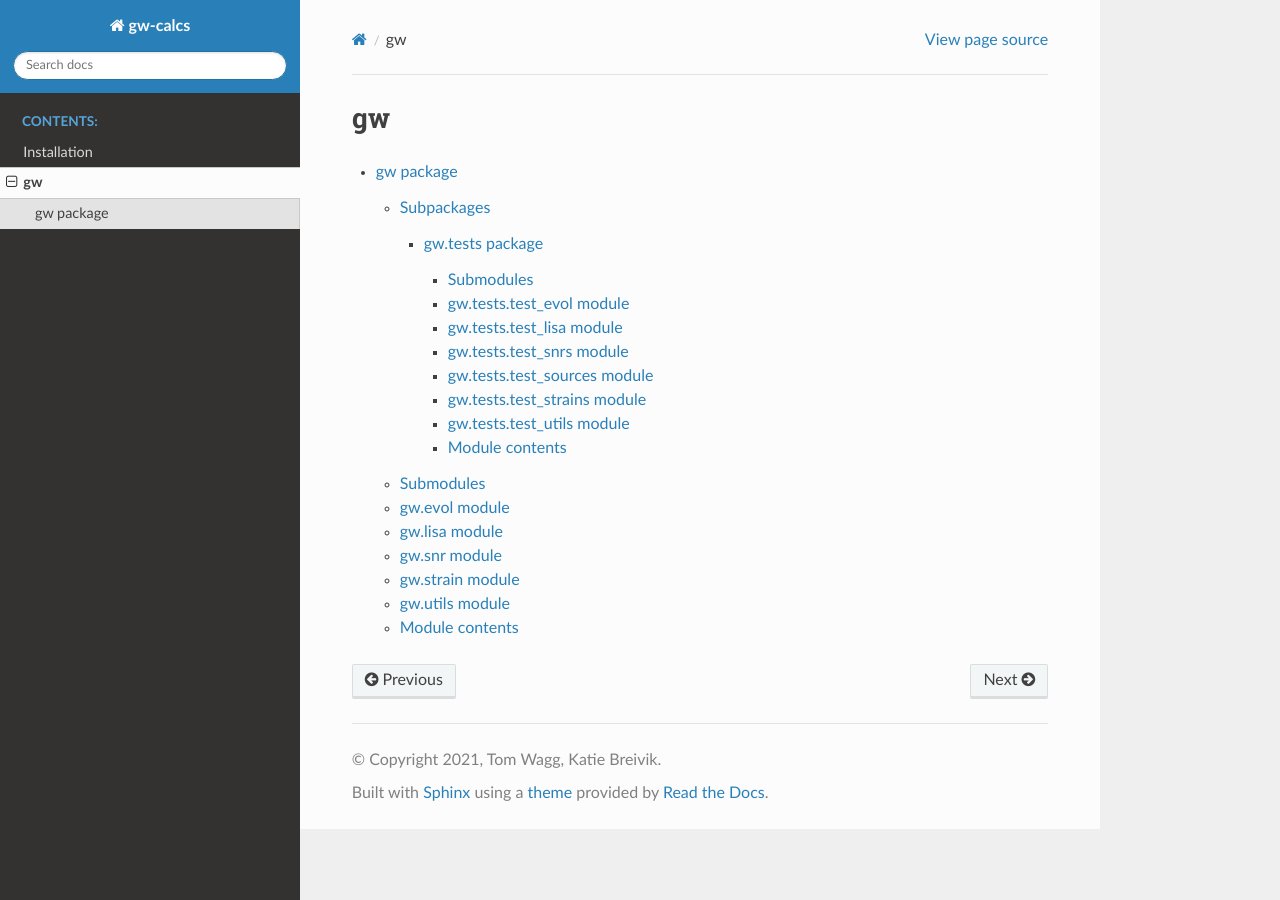
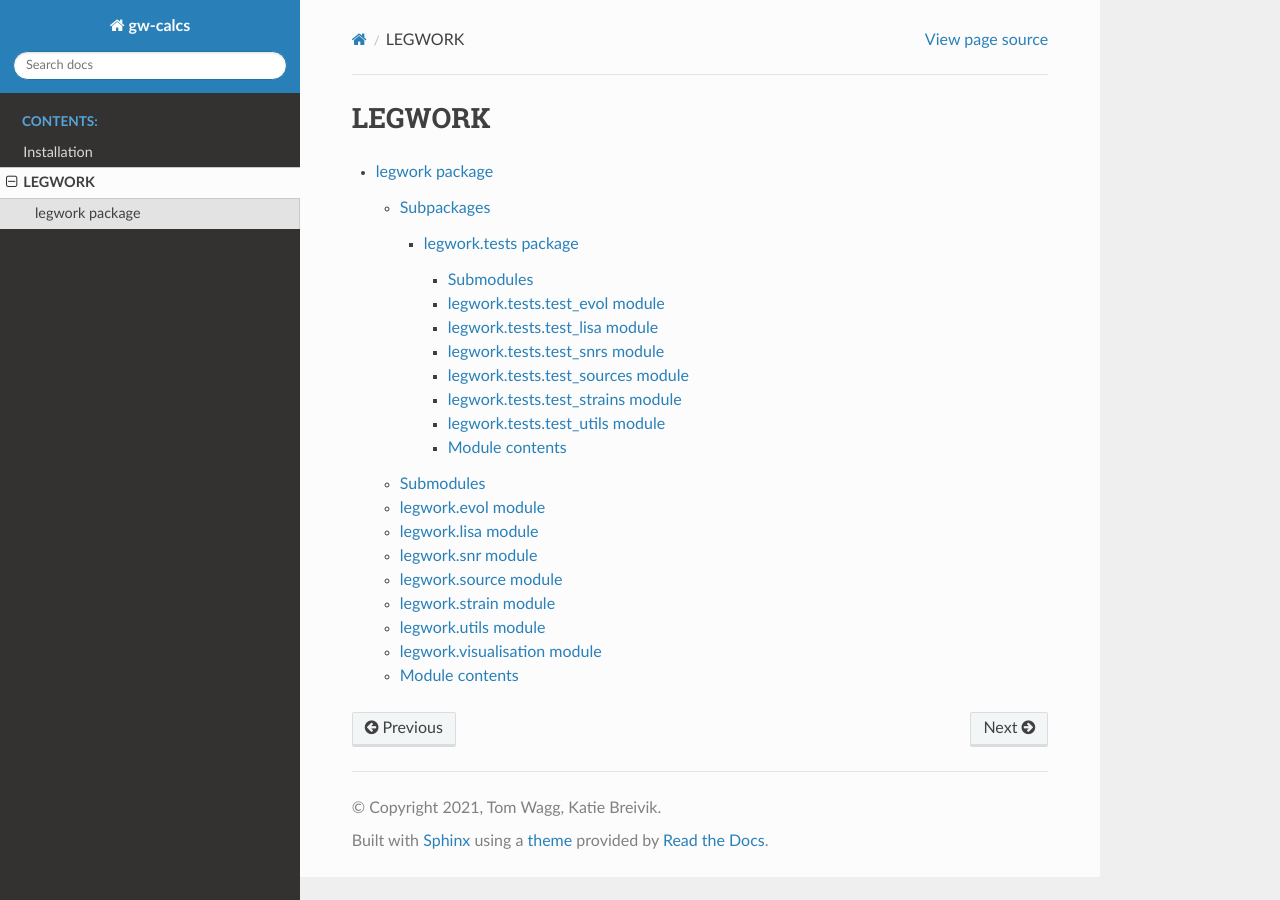
Before and after one commit to TeamLEGWORK/LEGWORK, a Sphinx documentation site: the page built from docs/modules.rst, in a window 1280 px wide. Built offline with Sphinx 7.4.7 and the Read the Docs theme 2.0.0, drawn with Linux system fonts in a browser that asks for light colours.

Commit message:
updating docs

```diff
--- a/docs/gw.rst
+++ /dev/null
@@ -1,62 +0,0 @@
-gw package
-==========
-
-Subpackages
------------
-
-.. toctree::
-   :maxdepth: 4
-
-   gw.tests
-
-Submodules
-----------
-
-gw.evol module
---------------
-
-.. automodule:: gw.evol
-   :members:
-   :undoc-members:
-   :show-inheritance:
-
-gw.lisa module
---------------
-
-.. automodule:: gw.lisa
-   :members:
-   :undoc-members:
-   :show-inheritance:
-
-gw.snr module
--------------
-
-.. automodule:: gw.snr
-   :members:
-   :undoc-members:
-   :show-inheritance:
-
-
-gw.strain module
-----------------
-
-.. automodule:: gw.strain
-   :members:
-   :undoc-members:
-   :show-inheritance:
-
-gw.utils module
----------------
-
-.. automodule:: gw.utils
-   :members:
-   :undoc-members:
-   :show-inheritance:
-
-Module contents
----------------
-
-.. automodule:: gw
-   :members:
-   :undoc-members:
-   :show-inheritance:
--- a/docs/gw.tests.rst
+++ /dev/null
@@ -1,61 +0,0 @@
-gw.tests package
-================
-
-Submodules
-----------
-
-gw.tests.test\_evol module
---------------------------
-
-.. automodule:: gw.tests.test_evol
-   :members:
-   :undoc-members:
-   :show-inheritance:
-
-gw.tests.test\_lisa module
---------------------------
-
-.. automodule:: gw.tests.test_lisa
-   :members:
-   :undoc-members:
-   :show-inheritance:
-
-gw.tests.test\_snrs module
---------------------------
-
-.. automodule:: gw.tests.test_snrs
-   :members:
-   :undoc-members:
-   :show-inheritance:
-
-gw.tests.test\_sources module
------------------------------
-
-.. automodule:: gw.tests.test_sources
-   :members:
-   :undoc-members:
-   :show-inheritance:
-
-gw.tests.test\_strains module
------------------------------
-
-.. automodule:: gw.tests.test_strains
-   :members:
-   :undoc-members:
-   :show-inheritance:
-
-gw.tests.test\_utils module
----------------------------
-
-.. automodule:: gw.tests.test_utils
-   :members:
-   :undoc-members:
-   :show-inheritance:
-
-Module contents
----------------
-
-.. automodule:: gw.tests
-   :members:
-   :undoc-members:
-   :show-inheritance:
--- a/docs/index.rst
+++ b/docs/index.rst
@@ -1,4 +1,4 @@
-.. gw-calcs documentation master file, created by
+.. legwork documentation master file, created by
    sphinx-quickstart on Mon Feb  8 22:30:58 2021.
    You can adapt this file completely to your liking, but it should at least
    contain the root `toctree` directive.
--- /dev/null
+++ b/docs/legwork.rst
@@ -0,0 +1,77 @@
+legwork package
+===============
+
+Subpackages
+-----------
+
+.. toctree::
+   :maxdepth: 4
+
+   legwork.tests
+
+Submodules
+----------
+
+legwork.evol module
+-------------------
+
+.. automodule:: legwork.evol
+   :members:
+   :undoc-members:
+   :show-inheritance:
+
+legwork.lisa module
+-------------------
+
+.. automodule:: legwork.lisa
+   :members:
+   :undoc-members:
+   :show-inheritance:
+
+legwork.snr module
+------------------
+
+.. automodule:: legwork.snr
+   :members:
+   :undoc-members:
+   :show-inheritance:
+
+legwork.source module
+---------------------
+
+.. automodule:: legwork.source
+   :members:
+   :undoc-members:
+   :show-inheritance:
+
+legwork.strain module
+---------------------
+
+.. automodule:: legwork.strain
+   :members:
+   :undoc-members:
+   :show-inheritance:
+
+legwork.utils module
+--------------------
+
+.. automodule:: legwork.utils
+   :members:
+   :undoc-members:
+   :show-inheritance:
+
+legwork.visualisation module
+----------------------------
+
+.. automodule:: legwork.visualisation
+   :members:
+   :undoc-members:
+   :show-inheritance:
+
+Module contents
+---------------
+
+.. automodule:: legwork
+   :members:
+   :undoc-members:
+   :show-inheritance:
--- /dev/null
+++ b/docs/legwork.tests.rst
@@ -0,0 +1,61 @@
+legwork.tests package
+=====================
+
+Submodules
+----------
+
+legwork.tests.test\_evol module
+-------------------------------
+
+.. automodule:: legwork.tests.test_evol
+   :members:
+   :undoc-members:
+   :show-inheritance:
+
+legwork.tests.test\_lisa module
+-------------------------------
+
+.. automodule:: legwork.tests.test_lisa
+   :members:
+   :undoc-members:
+   :show-inheritance:
+
+legwork.tests.test\_snrs module
+-------------------------------
+
+.. automodule:: legwork.tests.test_snrs
+   :members:
+   :undoc-members:
+   :show-inheritance:
+
+legwork.tests.test\_sources module
+----------------------------------
+
+.. automodule:: legwork.tests.test_sources
+   :members:
+   :undoc-members:
+   :show-inheritance:
+
+legwork.tests.test\_strains module
+----------------------------------
+
+.. automodule:: legwork.tests.test_strains
+   :members:
+   :undoc-members:
+   :show-inheritance:
+
+legwork.tests.test\_utils module
+--------------------------------
+
+.. automodule:: legwork.tests.test_utils
+   :members:
+   :undoc-members:
+   :show-inheritance:
+
+Module contents
+---------------
+
+.. automodule:: legwork.tests
+   :members:
+   :undoc-members:
+   :show-inheritance:
--- a/docs/modules.rst
+++ b/docs/modules.rst
@@ -1,7 +1,7 @@
-gw
-==
+LEGWORK
+=======
 
 .. toctree::
    :maxdepth: 4
 
-   gw
+   legwork
--- a/setup.cfg
+++ b/setup.cfg
@@ -1,12 +1,12 @@
 [metadata]
-name = gw-calcs
+name = legworks
 version = 0.0.1
 url = https://github.com/katiebreivik/gw-calcs
 author = Tom Wagg, Katie Breivik
 author_email = kbreivik@flatironinstitute.org
 license = MIT
 license_file = LICENSE.rst
-description = A python package to compute gravitational wave evolution and signal to noise ratio calculations
+description = A python package to compute gravitational wave evolution and signal to noise ratio calculations for LISA
 long_description = file: README.md
 long_description_content_type = text/markdown
 
```
